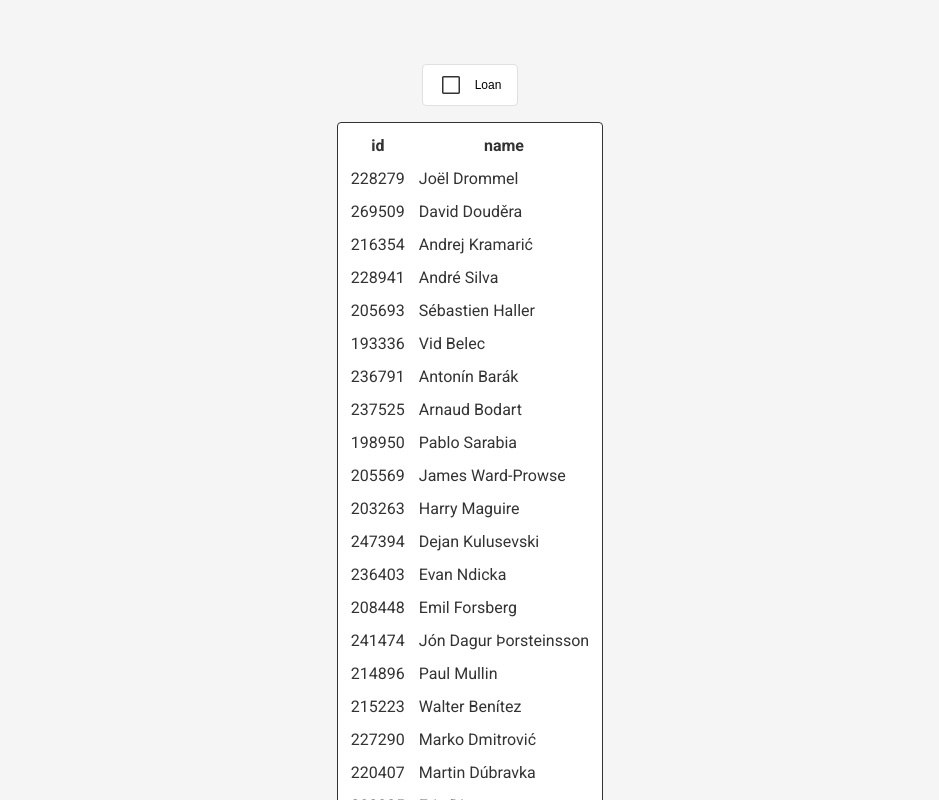
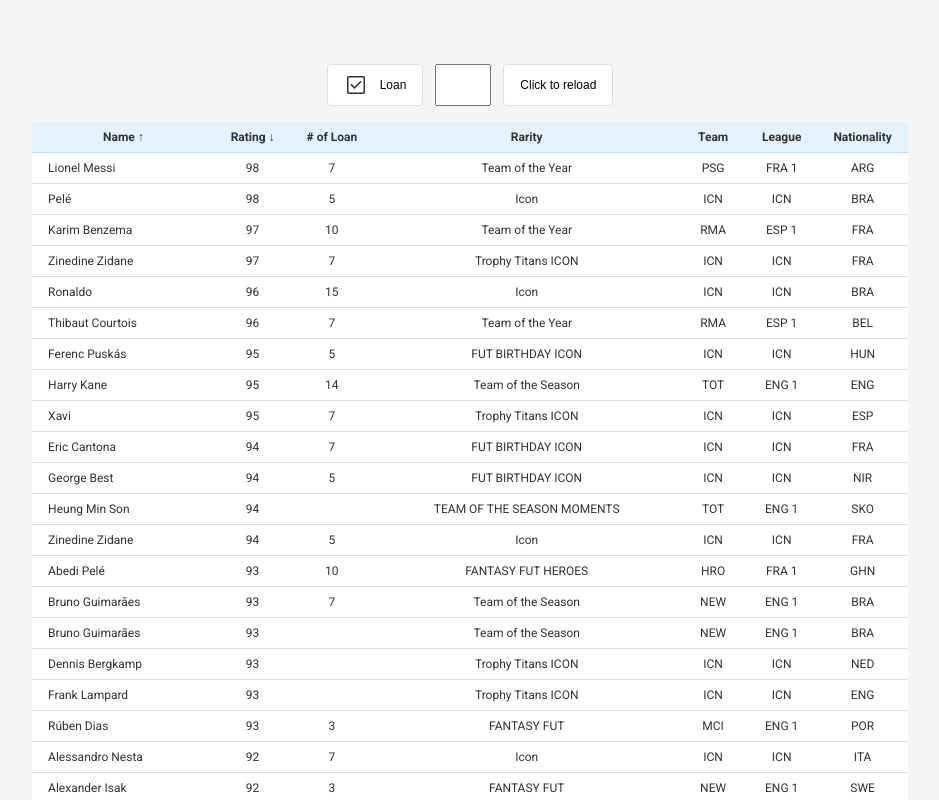
Before and after one commit to yongmin86k/nextjs-fifa23-filters, a Next.js app: page / in a window 1280 px wide. Shown: the top 800 px of the page, without its empty margins (170-1109 px from the left). Built offline with nearby package versions, Linux system fonts and the light colour scheme.

Commit message:
filters to class object

```diff
--- a/components/PlayerTable.tsx
+++ b/components/PlayerTable.tsx
@@ -1,40 +1,61 @@
-import styled from 'styled-components'
+import { Dispatch, SetStateAction } from 'react'
 import { IPlayer } from '../lib/players'
-import COLOR from '../lib/colors'
+import { SearchFilter } from '../lib/searchFilters/SearchFilter'
+import { StyledTable } from './styled_components/StyledTable'
 
 interface Props {
-  players: IPlayer[]
+  searchFilter: SearchFilter
+  orderClicked: boolean
+  setOrderClicked: Dispatch<SetStateAction<boolean>>
 }
 
-const Table = styled.table`
-  margin-top: 16px;
-  border: 1px solid ${COLOR.black};
-  border-collapse: separate;
-  border-spacing: 12px;
-  border-radius: 4px;
-  background-color: ${COLOR.white};
-`
+const tableHeaders: ({ key: keyof IPlayer, text: string })[] = [
+  { key: 'playerName', text: 'Name' },
+  { key: 'rating', text: 'Rating' },
+  { key: 'loans', text: '# of Loan' },
+  { key: 'rarityName', text: 'Rarity' },
+  { key: 'team', text: 'Team' },
+  { key: 'league', text: 'League' },
+  { key: 'nationality', text: 'Nationality' },
+
+]
 
 export const PlayerTable = (props: Props) => {
-  console.log(props)
+  const { searchFilter } = props
+  const { toggleOrderBy } = searchFilter
+
+  const handleOnClick = (key: keyof IPlayer) => {
+    toggleOrderBy(key)
+
+    props.setOrderClicked(!props.orderClicked)
+  }
 
   return (
-    <Table>
+    <StyledTable>
       <thead>
         <tr>
-          <th>id</th>
-          <th>name</th>
+          {/* TODO: Show arrows by order */}
+          {tableHeaders.map((header) => (
+            <th key={header.key} onClick={() => handleOnClick(header.key)}>{header.text} {searchFilter.showOrderIcon(header.key)}</th>
+          ))}
         </tr>
       </thead>
 
       <tbody>
-        {props.players.map(({ id, playerName }) => (
-          <tr key={id}>
-            <td>{id}</td>
+        {searchFilter.orderedPlayers.map(({
+          id, playerName, rating, loans, rarityName, league, team, nationality,
+        }, index) => (
+          <tr key={`${id}-${index}`}>
             <td>{playerName}</td>
+            <td>{rating}</td>
+            <td>{loans}</td>
+            <td>{rarityName}</td>
+            <td>{team.abbr3 || team.abbr10 || team.abbr15 || team.club}</td>
+            <td>{league.abbr5 || league.abbr15 || league.name}</td>
+            <td>{nationality.abbr || nationality.abbr12 || nationality.name}</td>
           </tr>
         ))}
       </tbody>
-    </Table>
+    </StyledTable>
   )
 }
--- /dev/null
+++ b/components/styled_components/StyledTable.tsx
@@ -0,0 +1,42 @@
+import styled from 'styled-components'
+import COLOR from '../../lib/colors'
+
+export const StyledTable = styled.table`
+  margin-top: 16px;
+  border-collapse: collapse;
+  font-size: 12px;
+
+  & thead {
+    & tr {
+      & th {
+        background-color: ${COLOR.white};
+        background-color: ${COLOR.thBackground};
+        padding: 8px 16px;
+        border-bottom: 1px solid ${COLOR.blue100};
+
+        &:first-child { border-top-left-radius: 4px; }
+        &:last-child { border-top-right-radius: 4px; }
+      }
+    }
+  }
+
+  & tbody {
+    & tr {
+      & td {
+        background-color: ${COLOR.white};
+        padding: 8px 16px;
+        border-bottom: 1px solid ${COLOR.border};
+        text-align: center;
+
+        &:first-child { text-align: left; }
+      }
+
+      &:last-child {
+        td:first-child { border-bottom-left-radius: 4px; }
+        td:last-child { border-bottom-right-radius: 4px; }
+
+        td { border-bottom-width: 0;}
+      }
+    }
+  }
+`
--- a/lib/colors/index.ts
+++ b/lib/colors/index.ts
@@ -13,7 +13,21 @@
   gray900: '#212121',
 }
 
+const blue = {
+  blue50: '#e3f2fd',
+  blue100: '#bbdefb',
+  blue200: '#90caf9',
+  blue300: '#64b5f6',
+  blue400: '#42a5f5',
+  blue500: '#2196f3',
+  blue600: '#1e88e5',
+  blue700: '#1976d2',
+  blue800: '#1565c0',
+  blue900: '#0d47a1',
+}
+
 const general = {
+  thBackground: blue.blue50,
   background: gray.gray100,
   border: gray.gray300,
 }
@@ -22,6 +36,7 @@
   black: '#333',
   white: '#fff',
   ...gray,
+  ...blue,
   ...general,
 }
 
--- /dev/null
+++ b/lib/helpers/queryBuilder.ts
@@ -0,0 +1,49 @@
+import { NextRouter } from 'next/router'
+
+export const replaceWithQueryBuilder = (
+  router: NextRouter,
+  url: {
+    query: string,
+    value: boolean | number | undefined
+  },
+) => {
+  const mapped = new Map<string, boolean | number>()
+
+  Object.keys(router.query).forEach((key) => mapped.set(key, router.query[key] as any))
+
+  let newUrl = ''
+
+  if (mapped.size === 0) {
+    newUrl = `/?${url.query}=${url.value}`
+  } else if (url.value === undefined) {
+    mapped.delete(url.query)
+
+    const entries = []
+
+    mapped.forEach((value, key) => {
+      entries.push([key, value])
+    })
+
+    const currentUrl = entries.map(([key, value]) => `${key}=${value}`).join('&')
+
+    newUrl = currentUrl.length === 0 ? '' : `/?${currentUrl}`
+  } else {
+    const hasKey = mapped.has(url.query)
+
+    if (hasKey) {
+      mapped.set(url.query, url.value)
+    }
+
+    const entries = []
+
+    mapped.forEach((value, key) => {
+      entries.push([key, value])
+    })
+
+    const currentUrl = entries.map(([key, value]) => `${key}=${value}`).join('&')
+
+    newUrl = hasKey ? `/?${currentUrl}` : `/?${currentUrl}&${url.query}=${url.value}`
+  }
+
+  router.replace(newUrl, undefined, { shallow: true })
+}
--- a/lib/players.ts
+++ b/lib/players.ts
@@ -1,4 +1,3 @@
-import { orderBy, isNumber } from 'lodash'
 import clubFiles from './data/clubFiles'
 
 const players = require('./data/players.json')
@@ -37,8 +36,11 @@
   rating: number;
   loans: number | null;
   rarityName: string | null;
+  leagueId: number;
   league: ILeague;
+  teamId: number;
   team: ITeam;
+  nationId: number;
   nationality: INationality;
 }
 
@@ -106,11 +108,7 @@
   return local[key]
 }
 
-export const getAllPlayers = (
-  filters: {
-    isLoan?: boolean;
-  } = undefined,
-) => {
+export const getAllPlayers = () => {
   const allPlayers: IRawPlayer[] = [
     ...players.LegendsPlayers,
     ...players.Players,
@@ -133,8 +131,11 @@
         rating: item.rating,
         loans: item.loans || null,
         rarityName: rarityName || null,
+        leagueId: item.leagueId,
         league: getLeague(item.leagueId),
+        teamId: item.teamid,
         team: getTeam(item.teamid),
+        nationId: item.nation,
         nationality: getNationality(item.nation),
       }
     }
@@ -153,16 +154,14 @@
       rating: item.rating,
       loans: item.loans || null,
       rarityName: rarityName || null,
+      leagueId: item.leagueId,
       league: getLeague(item.leagueId),
+      teamId: item.teamid,
       team: getTeam(item.teamid),
+      nationId: item.nation,
       nationality: getNationality(item.nation),
     }
   })
 
-  const filtered = mapped.filter(
-    (item) => !isNumber(item.loans) && item.rating >= 80 && item.rating <= 82,
-  )
-  const sorted = orderBy(filtered, ['rating', 'playernName'], ['desc', 'asc'])
-
-  return sorted as IPlayer[]
+  return mapped
 }
--- /dev/null
+++ b/lib/searchFilters/SearchFilter.ts
@@ -0,0 +1,101 @@
+import { orderBy } from 'lodash'
+import { IPlayer } from '../players'
+
+export class SearchFilter {
+  private playerData: IPlayer[] = []
+
+  hideLoan?: boolean
+
+  min?: number
+
+  max?: number
+
+  orderBy: Map<keyof IPlayer, 'asc' | 'desc'> = new Map([
+    ['rating', 'desc'],
+    ['playerName', 'asc'],
+  ])
+
+  orderPriority: (keyof IPlayer)[] = ['rating', 'playerName']
+
+  setPlayerData = (playerData: IPlayer[]) => {
+    this.playerData = playerData
+  }
+
+  toggleLoan = (hideLoan: boolean) => {
+    this.hideLoan = hideLoan
+  }
+
+  toggleOrderBy = (key: keyof IPlayer) => {
+    const current = this.orderBy.get(key)
+
+    if (!current) {
+      this.orderBy.set(key, 'desc')
+
+      this.orderPriority.push(key)
+    } else if (current === 'desc') {
+      this.orderBy.set(key, 'asc')
+    } else {
+      this.orderBy.delete(key)
+
+      this.orderPriority = this.orderPriority.filter((item) => item !== key)
+    }
+  }
+
+  showOrderIcon = (key: keyof IPlayer): string => {
+    const value = this.orderBy.get(key)
+
+    switch (value) {
+      case 'asc':
+        return '↑'
+      case 'desc':
+        return '↓'
+      default:
+        return ''
+    }
+  }
+
+  private filterLoan = (data: IPlayer[]) => {
+    if (this.hideLoan) {
+      return data.filter((player) => !player.loans)
+    }
+
+    return data
+  }
+
+  private filterMin = (data: IPlayer[]) => {
+    if (this.min) {
+      return data.filter((player) => player.rating >= this.min)
+    }
+
+    return data
+  }
+
+  private filterMax = (data: IPlayer[]) => {
+    if (this.max) {
+      return data.filter((player) => player.rating <= this.max)
+    }
+
+    return data
+  }
+
+  private get filteredPlayers(): IPlayer[] {
+    const filters = [
+      this.filterLoan,
+      this.filterMin,
+      this.filterMax,
+    ]
+
+    return filters.reduce((acc, fn) => fn(acc), this.playerData)
+  }
+
+  get orderedPlayers(): IPlayer[] {
+    if (this.orderPriority.length > 0) {
+      const values = this.orderPriority.map((key) => this.orderBy.get(key))
+
+      // TODO: League, team, nation is an object...
+      return orderBy(this.filteredPlayers, this.orderPriority, values) as IPlayer[]
+    }
+
+    return this.filteredPlayers
+  }
+}
--- a/pages/index.tsx
+++ b/pages/index.tsx
@@ -1,11 +1,15 @@
+import { useState } from 'react'
 import Head from 'next/head'
 import { GetStaticProps } from 'next'
+import { useRouter } from 'next/router'
 import styled from 'styled-components'
 import Layout, { siteTitle } from '../components/layout'
 import { IPlayer, getAllPlayers } from '../lib/players'
 import { CheckBox } from '../components/CheckBox'
 import { Button } from '../components/Button'
 import { PlayerTable } from '../components/PlayerTable'
+import { SearchFilter } from '../lib/searchFilters/SearchFilter'
+import { replaceWithQueryBuilder } from '../lib/helpers/queryBuilder'
 
 const StyledBody = styled.section`
 	display: flex;
@@ -14,11 +18,21 @@
 	padding: 4em 6em;
 `
 
+const searchFilter = new SearchFilter()
+
 export default function Home({
   allPlayersData,
 }: {
   allPlayersData: IPlayer[]
 }) {
+  searchFilter.setPlayerData(allPlayersData)
+
+  const [orderClicked, setOrderClicked] = useState(false)
+
+  const router = useRouter()
+
+  const hideLoan = router.query.isLoan === 'false'
+
   return (
     <Layout>
       <Head>
@@ -27,14 +41,42 @@
 
       <StyledBody>
         {/* FILTERS */}
-        <Button size='small'>
-          <CheckBox />
+        <div style={{ display: 'flex' }}>
+          <Button size='small' onClick={() => {
+            replaceWithQueryBuilder(router, {
+              query: 'isLoan',
+              value: hideLoan ? undefined : false,
+            })
 
-          <span style={{ marginLeft: 12 }}>Loan</span>
-        </Button>
+            searchFilter.toggleLoan(!hideLoan)
+          }}>
+            <CheckBox checked={!hideLoan} />
+
+            <span style={{ marginLeft: 12 }}>Loan</span>
+          </Button>
+
+          <input
+            type='number'
+            min={0}
+            max={99}
+            style={{ marginLeft: 12 }}
+            onChange={(e) => replaceWithQueryBuilder(router, {
+              query: 'min',
+              value: e.target.value ? Number(e.target.value) : undefined,
+            })}
+          />
+
+          <Button size='small' style={{ marginLeft: 12 }} onClick={() => router.reload()}>
+            Click to reload
+          </Button>
+        </div>
 
         {/* TABLE */}
-        <PlayerTable players={allPlayersData}/>
+        <PlayerTable
+          searchFilter={searchFilter}
+          orderClicked={orderClicked}
+          setOrderClicked={setOrderClicked}
+        />
       </StyledBody>
     </Layout>
   )
```
Also changed, not shown: 1 other file (tests, documents, lock files or other folders).
